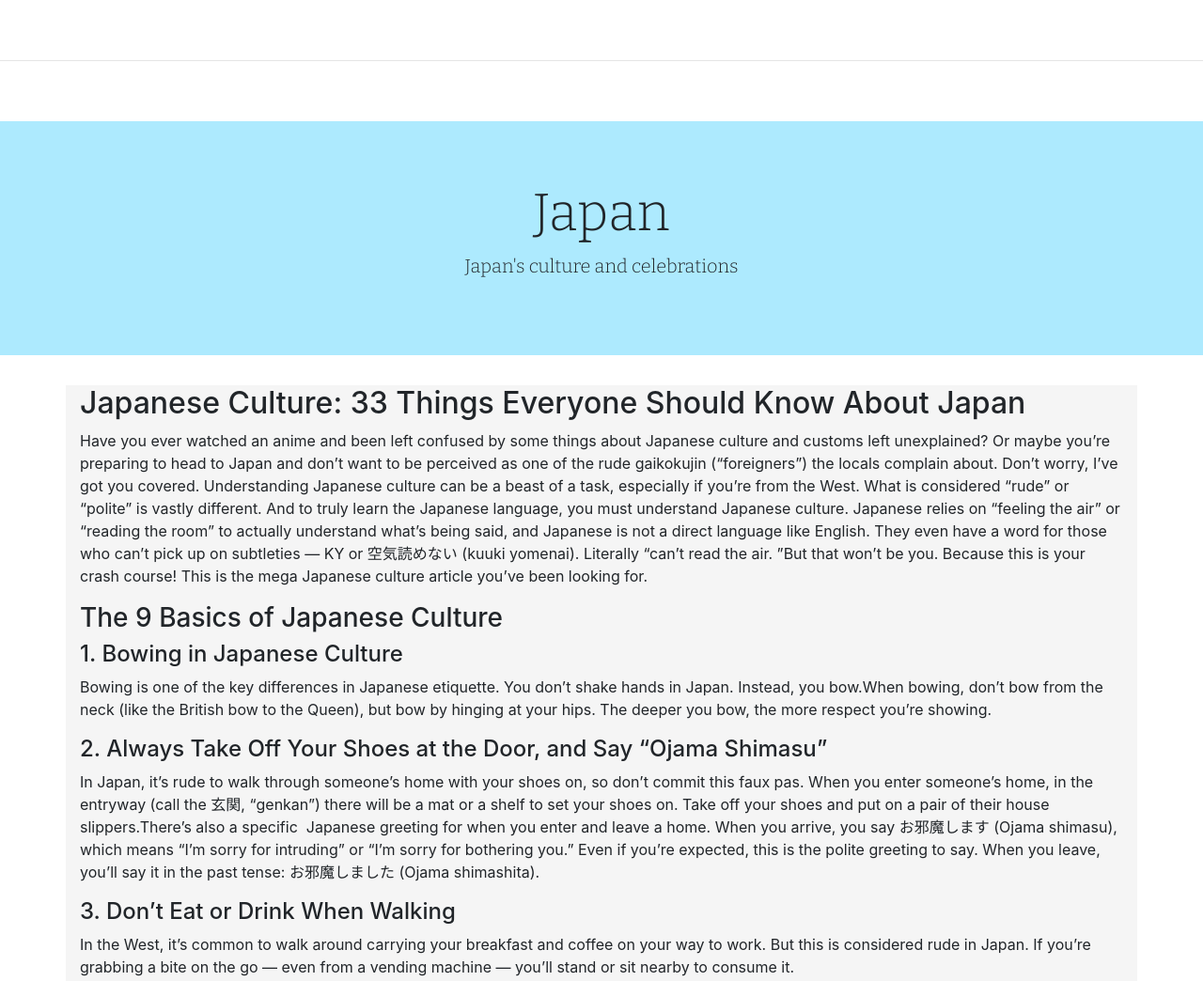
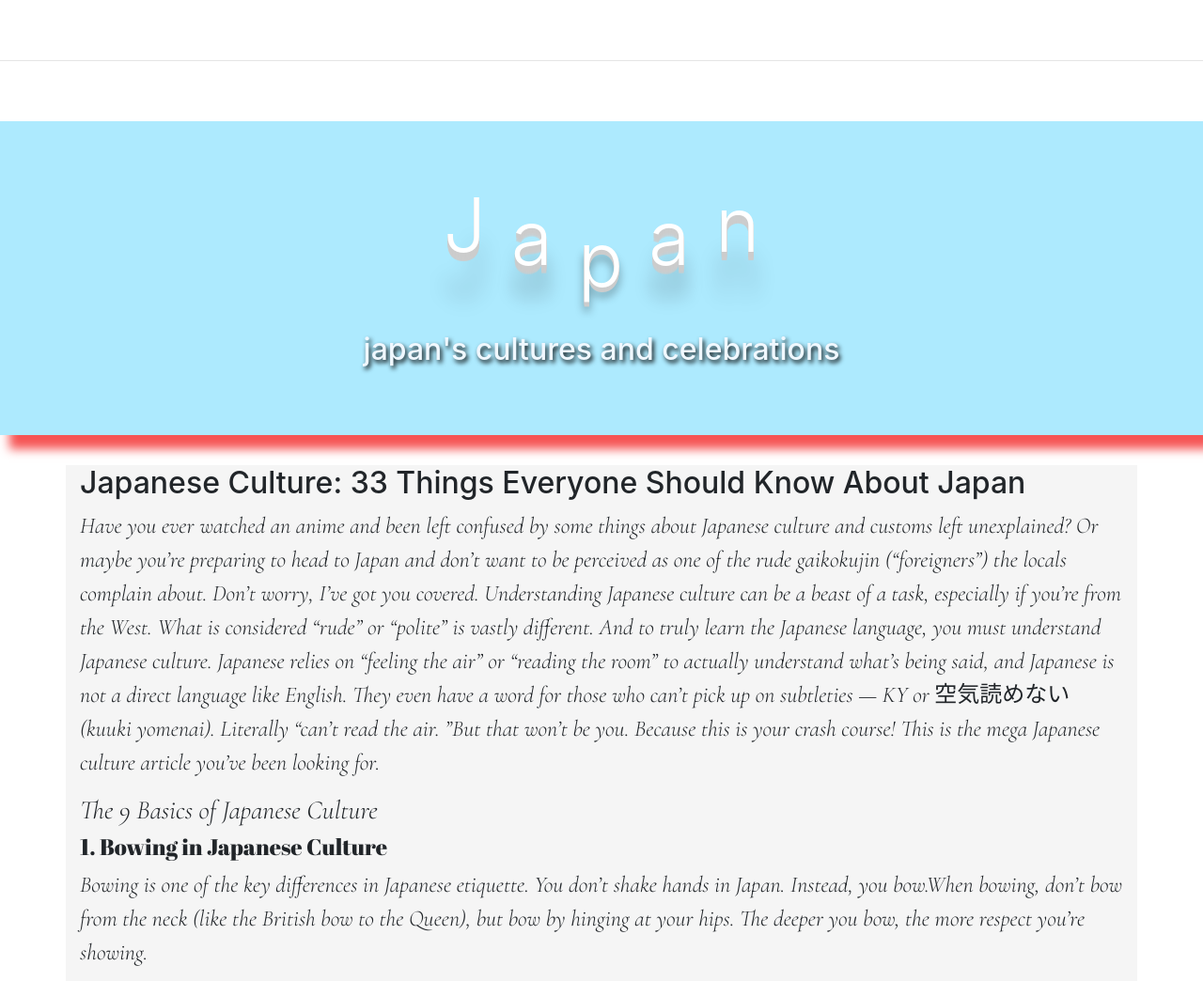
Before and after one commit to chrisstudor95/OA, a plain HTML site: page japan.html in a window 1280 px wide. Shown: the top 1044 px of the page at 94% size. Drawn offline with nearby package versions, Linux system fonts and the light colour scheme; files whose address does not match are found by name.

Commit message:
add fonts and header animations

```diff
--- a/japan-static/japan-style.css
+++ b/japan-static/japan-style.css
@@ -2,18 +2,90 @@ body{
     margin: 0;
     padding: 0;
     box-sizing: border-box;
+}
 
 
+
+
+
+/* header style */
+.japan-head{
+    background-color: rgba(93, 213, 253, 0.5);
+    box-shadow: 10px 15px 10px rgb(246, 85, 85);
 }
+.japan-head:hover{
+    box-shadow:  20px 20px 20px rgb(60, 128, 245) ;
+    transition: ease-in .7s;
+}
+
+
+ /* h1 animation */
+h1.font-head{
+    cursor: default;
+    width: 100%;
+    height: 100px;
+    margin: auto;
+    display: block;
+    text-align: center;
+}
+
+@-webkit-keyframes bounce {
+    100% {
+      top: -20px;
+      text-shadow: 0 1px 0 #ccc, 0 2px 0 #ccc, 0 3px 0 #ccc, 0 4px 0 #ccc,
+        0 5px 0 #ccc, 0 6px 0 #ccc, 0 7px 0 #ccc, 0 8px 0 #ccc, 0 9px 0 #ccc,
+        0 50px 25px rgba(0, 0, 0, 0.2);
+    }
+  }
+
+
+h1.font-head span {
+    position: relative;
+    top: 20px;
+    display: inline-block;
+    animation: bounce 0.3s ease infinite alternate;
+    font-size: 80px;
+    color: #fff;
+    text-shadow: 0 1px 0 #ccc, 0 2px 0 #ccc, 0 3px 0 #ccc, 0 4px 0 #ccc,
+      0 5px 0 #ccc, 0 6px 0 transparent, 0 7px 0 transparent, 0 8px 0 transparent,
+      0 9px 0 transparent, 0 10px 10px rgba(0, 0, 0, 0.4);
+  }
+  h1 span:nth-child(2) {
+    -webkit-animation-delay: 0.1s;
+  }
+
+  h1 span:nth-child(3) {
+    -webkit-animation-delay: 0.2s;
+  }
+
+  h1 span:nth-child(4) {
+    -webkit-animation-delay: 0.3s;
+  }
+
+  h1 span:nth-child(5) {
+    -webkit-animation-delay: 0.4s;
+  }
+/* header p animation */
+.header-p{
+    margin-top: 60px;
+    font-size: bold;
+    color: aliceblue;
+    text-shadow: 2px 3px 5px black;
+}
+p{
+    font-family: 'Cormorant Garamond', serif;
+    font-size: 1.5rem;
+
+}
+h3{
+    font-family: 'Cormorant Garamond', serif;
+}
+h4{
+    font-family: 'Abril Fatface', cursive;
+}
+
+/* main styles */
+
 main.container{
     background-color: whitesmoke;
 }
-
-.japan-head{
-    background-color: rgba(93, 213, 253, 0.5);
-
-}
-
-.font-head, .font-p{
-    font-family: Bitter, serif, sans-serif;
-}
--- a/japan.html
+++ b/japan.html
@@ -7,7 +7,9 @@
 
     <link rel="preconnect" href="https://fonts.googleapis.com">
     <link rel="preconnect" href="https://fonts.gstatic.com" crossorigin>
-    <link href="https://fonts.googleapis.com/css2?family=Bitter:wght@300;500;700&family=Mukta:wght@300;500;700&display=swap" rel="stylesheet">
+    <link rel="preconnect" href="https://fonts.googleapis.com">
+    <link rel="preconnect" href="https://fonts.gstatic.com" crossorigin>
+    <link href="https://fonts.googleapis.com/css2?family=Abril+Fatface&family=Bitter:wght@300;500;700&family=Cormorant+Garamond:ital,wght@1,300&family=Mukta:wght@300;500;700&display=swap" rel="stylesheet">
     <!-- Bootstrap CSS -->
     <link rel="stylesheet" href="https://cdn.jsdelivr.net/npm/bootstrap@4.6.2/dist/css/bootstrap.min.css" integrity="sha384-xOolHFLEh07PJGoPkLv1IbcEPTNtaed2xpHsD9ESMhqIYd0nLMwNLD69Npy4HI+N" crossorigin="anonymous">
 
@@ -21,17 +23,27 @@
     <hr>
     <br>
     <br>
-    <div class="jumbotron jumbotron-fluid text-center japan-head">
+    <header>
+      <div class="jumbotron jumbotron-fluid text-center japan-head">
         <div class="container">
-          <h1 class="display-4 font-head">Japan</h1>
-          <p class="lead font-p">Japan's culture and celebrations</p>
+          <h1 class="display-1 font-head cssanimation sequence leFlyInBottom">
+            <span>J</span>
+            <span>a</span>
+            <span>p</span>
+            <span>a</span>
+            <span>n</span>
+          </h1>
+          <h2 class="header-p">japan's cultures and celebrations</h2>
+
         </div>
       </div>
-        <p></p>
+    </header>
+
       <main class="container">
+
         <section class="celebrations">
+        </section>
 
-        </section>
         <section class="culture">
          <h2>Japanese Culture: 33 Things Everyone Should Know About Japan</h2>
 
```
Also changed, not shown: japan-static/img/baner1.jpg (added), japan-static/img/baner2.jpg (added), japan-static/img/baner3.jpg (added), japan-static/img/baner4.jpg (added), japan-static/img/baner5.jpg (added), 2 other files.
